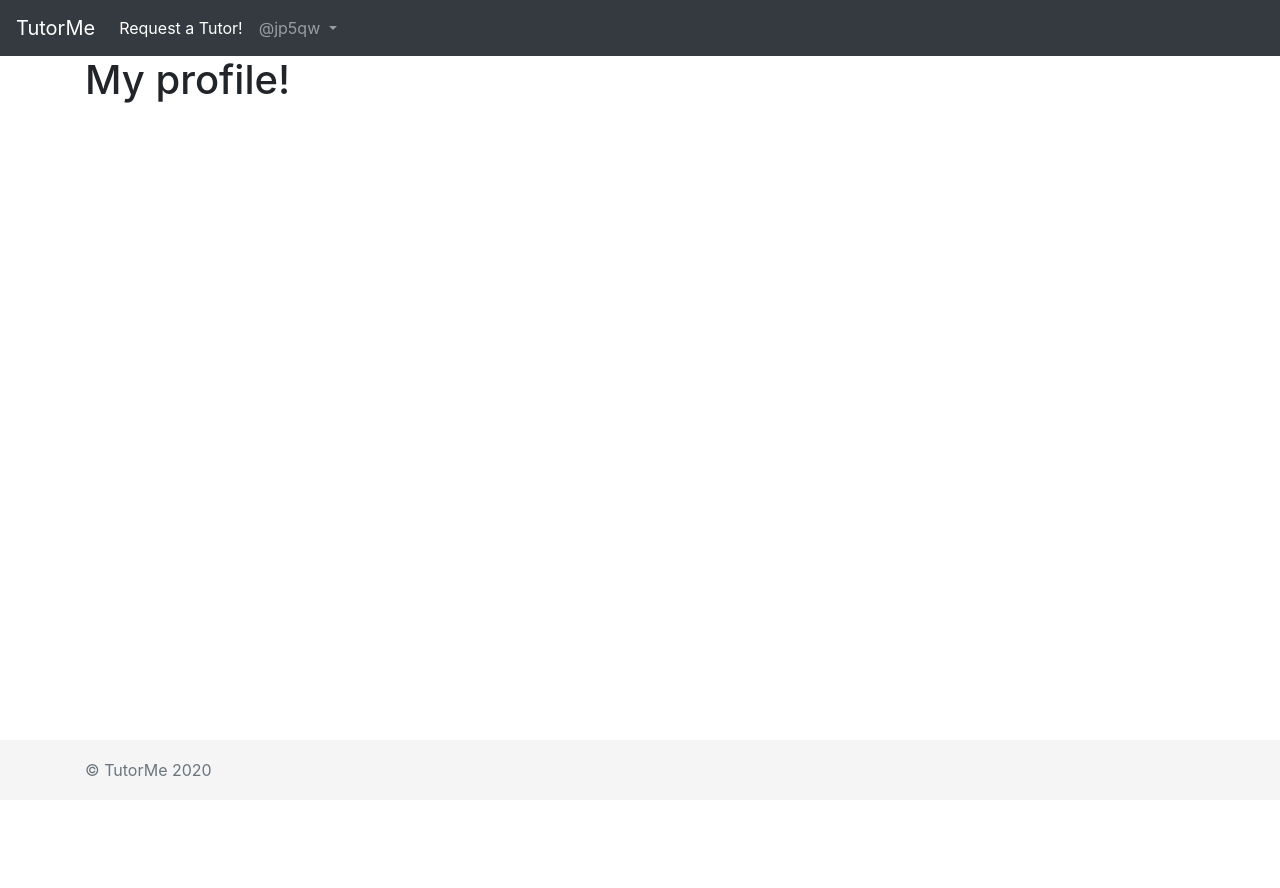
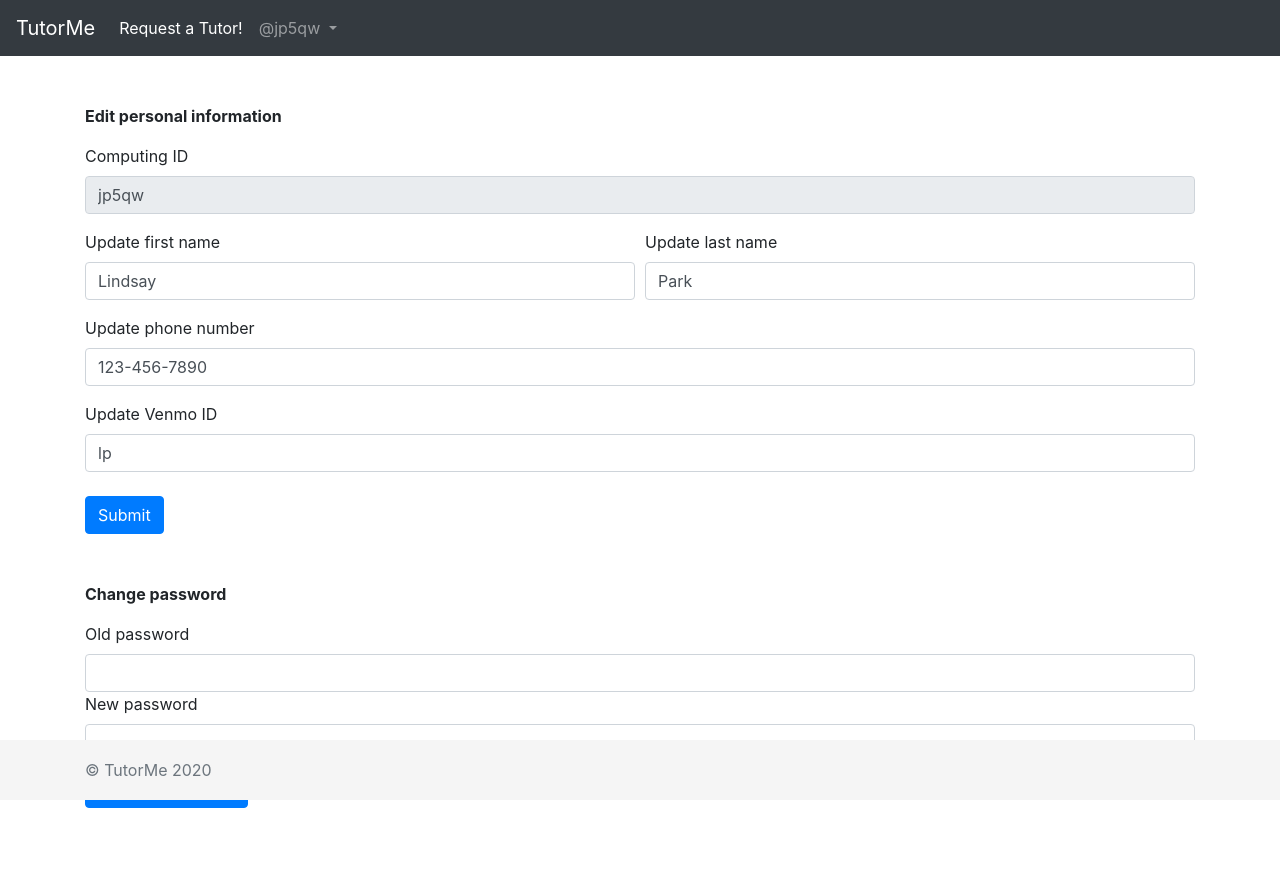
Before and after one commit to james-yun/tutorMe, a PHP site: page /profile.php in a window 1280 px wide. Before the commit the page ends 776 px from the top, so only its background shows below. Run offline with PHP 8.4, Linux system fonts and the light colour scheme; a user stored in the database is signed in; data comes from the database, SQL or seed files in the repository.

Commit message:
profile page

```diff
--- a/profile.php
+++ b/profile.php
@@ -1,16 +1,129 @@
+<?php
+  session_start();
+  require 'connectdb.php';
+  if (!isset($_SESSION['student_id'])) {
+    header("location: homepage.php");
+    exit;
+  }
+  $student_id = $_SESSION['student_id'];
+  $query = "SELECT first_name, last_name, phone_number, venmo_id FROM student WHERE student_id = '$student_id'";
+  $statement = $db->prepare($query);
+  $statement->execute();
+  $result = $statement->fetch();
+  $first_name = $result['first_name'];
+  $last_name = $result['last_name'];
+  $phone_number = $result['phone_number'];
+  $venmo_id = $result['venmo_id'];
+  if ($_SERVER["REQUEST_METHOD"] == "POST") {
+      if (isset($_POST['firstName'])){
+            $first_name = $_POST['firstName'];
+            $last_name = $_POST['lastName'];
+            $phone_number = $_POST['phoneNumber'];
+            $venmo_id = $_POST['venmoID'];
+            $query = "UPDATE student SET first_name='$first_name', last_name='$last_name', phone_number='$phone_number', venmo_id='$venmo_id' WHERE student_id = '$student_id'";
+            $statement = $db->prepare($query);
+            if ($statement->execute()) {
+                $success = "Successfully updated info";
+            } else {
+                $error = "Failed to update info";
+            }
+      } elseif (isset($_POST['oldPassword'])) {
+            $old_password = $_POST['oldPassword'];
+            $query = "SELECT hash FROM student WHERE student_id = '$student_id'";
+            $statement = $db->prepare($query);
+            $statement->execute();
+            $result = $statement->fetch();
+            $hash = $result['hash'];
+            $new_password = $_POST['newPassword'];
+            if (password_verify($old_password, $hash)) {
+                $hash = password_hash($new_password, PASSWORD_DEFAULT);
+                $query = "UPDATE student SET hash='$hash' WHERE student_id = '$student_id'";
+                $statement = $db->prepare($query);
+                if ($statement->execute()) {
+                  $pwSuccess = "Successfully updated password";
+                } else {
+                  $pwError = "Failed to update password";
+                }
+            } else {
+                $pwError = "Incorrect old password";
+            }
+      }
+  }
+?>
 <!doctype html>
 <html lang="en">
   <head>
     <meta charset="utf-8">
     <meta name="viewport" content="width=device-width, initial-scale=1, shrink-to-fit=no">
     <link rel="stylesheet" href="https://stackpath.bootstrapcdn.com/bootstrap/4.4.1/css/bootstrap.min.css" integrity="sha384-Vkoo8x4CGsO3+Hhxv8T/Q5PaXtkKtu6ug5TOeNV6gBiFeWPGFN9MuhOf23Q9Ifjh" crossorigin="anonymous">
+    <link rel="stylesheet" type="text/css" href="static/style.css">
     <title>Profile</title>
   </head>
   <body>
     <?php include 'navbar.php' ?>
-    <div class="container">
-      <h1>My profile!</h1>
+    <div class="container" style="padding-bottom: 80px">
+      <p class="font-weight-bold mt-5">Edit personal information</p>
+      <form method="post" action="profile.php">
+        <div class="form-group">
+          <label for="computingID">Computing ID</label>
+          <input type="text" class="form-control" id="computingID" value="<?php echo $student_id ?>" readonly>
+        </div>
+        <div class="form-row">
+          <div class="form-group col-md-6">
+            <label for="firstName">Update first name</label>
+            <input type="text" class="form-control" id="firstName" name="firstName" value="<?php echo $first_name ?>" maxlength="20" required>
+          </div>
+          <div class="form-group col-md-6">
+            <label for="lastName">Update last name</label>
+            <input type="text" class="form-control" id="lastName" name="lastName" value="<?php echo $last_name ?>" maxlength="20" required>
+          </div>
+        </div>
+        <div class="form-group">
+          <label for="phoneNumber">Update phone number</label>
+          <input type="tel" class="form-control" id="phoneNumber" name="phoneNumber" value="<?php echo $phone_number ?>" pattern="[0-9]{3}-[0-9]{3}-[0-9]{4}" required>
+        </div>
+        <div class="form-group">
+          <label for="venmoID">Update Venmo ID</label>
+          <input type="text" class="form-control" id="venmoID" name="venmoID" value="<?php echo $venmo_id ?>" maxlength="20" required>
+        </div>
+        <?php if (isset($success)): ?>
+        <div class="valid-feedback" style="display: block">
+          <?php echo $success; ?>
+        </div>
+        <?php endif; ?>
+        <?php if (isset($error)): ?>
+            <div class="invalid-feedback" style="display: block">
+              <?php echo $error; ?>
+            </div>
+        <?php endif; ?>
+        <button type="submit" class="btn btn-primary mt-2">Submit</button>
+      </form>
+
+      <p class="font-weight-bold mt-5">Change password</p>
+      <form method="post" action="profile.php">
+        <label for="oldPassword">Old password</label>
+        <input type="password" class="form-control" id="oldPassword" name="oldPassword" required>
+        <label for="newPassword">New password</label>
+        <input type="password" class="form-control" id="newPassword" name="newPassword" minlength="4" maxlength="20" required>
+        <?php if (isset($pwSuccess)): ?>
+            <div class="valid-feedback" style="display: block">
+              <?php echo $pwSuccess; ?>
+            </div>
+        <?php endif; ?>
+        <?php if (isset($pwError)): ?>
+            <div class="invalid-feedback" style="display: block">
+              <?php echo $pwError; ?>
+            </div>
+        <?php endif; ?>
+        <button type="submit" class="btn btn-primary mt-2">Change password</button>
+      </form>
     </div>
+    <script>
+      <?php require 'static/formatPhone.js' ?>
+      const inputElement = document.getElementById('phoneNumber');
+      inputElement.addEventListener('keydown',enforceFormat);
+      inputElement.addEventListener('keyup',formatToPhone);
+    </script>
     <?php include 'footer.php' ?>
   </body>
 </html>
--- a/signup.php
+++ b/signup.php
@@ -51,11 +51,11 @@
     <div class="form-row">
         <div class="col">
             <label for="firstName" class="sr-only">First name</label>
-            <input type="text" class="form-control" id="firstName" name="firstName" placeholder="First name" required autofocus>
+            <input type="text" class="form-control" id="firstName" name="firstName" placeholder="First name" maxlength="20" required autofocus>
         </div>
         <div class="col">
             <label for="lastName" class="sr-only">Last name</label>
-            <input type="text" class="form-control" id="lastName" name="lastName" placeholder="Last name" required>
+            <input type="text" class="form-control" id="lastName" name="lastName" placeholder="Last name" maxlength="20" required>
         </div>
     </div>
     <div class="input-group">
--- a/static/footer.css
+++ b/static/footer.css
@@ -1,6 +1,3 @@
-body {
-    margin-bottom: 60px; /* Margin bottom by footer height */
-}
 .footer {
     position: absolute;
     bottom: 0;
--- a/static/style.css
+++ b/static/style.css
@@ -1,3 +1,7 @@
+.container {
+    padding-bottom: 80px;
+}
+
 .table tr {
     text-align: left;
 }
```
